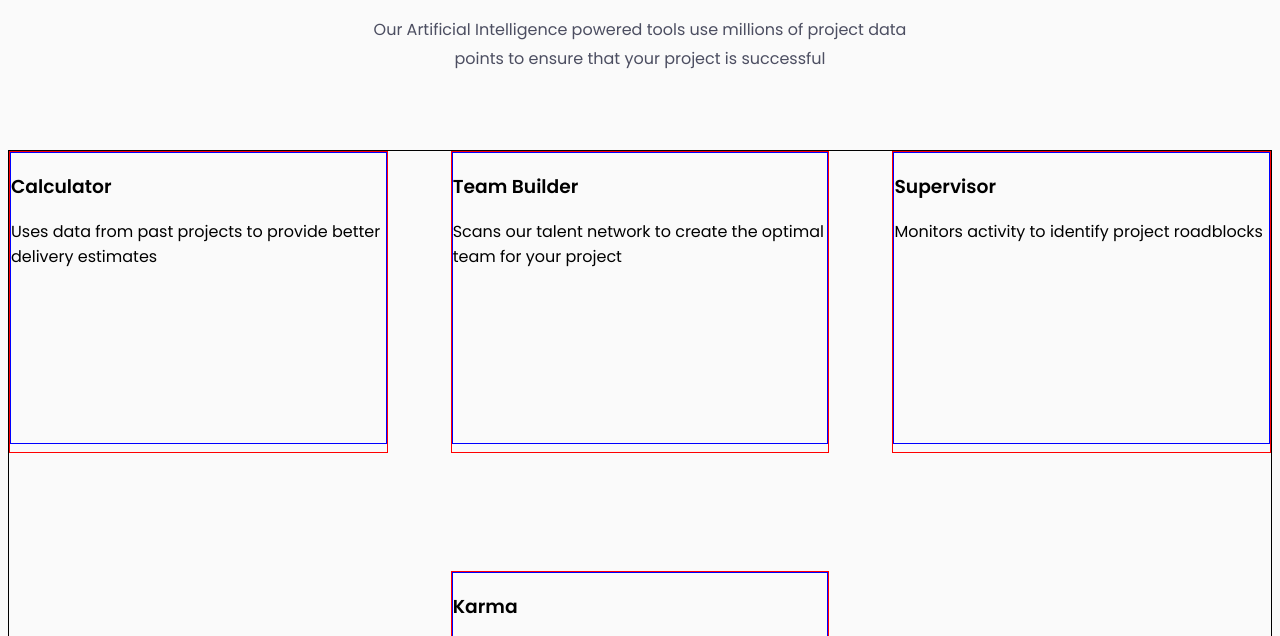
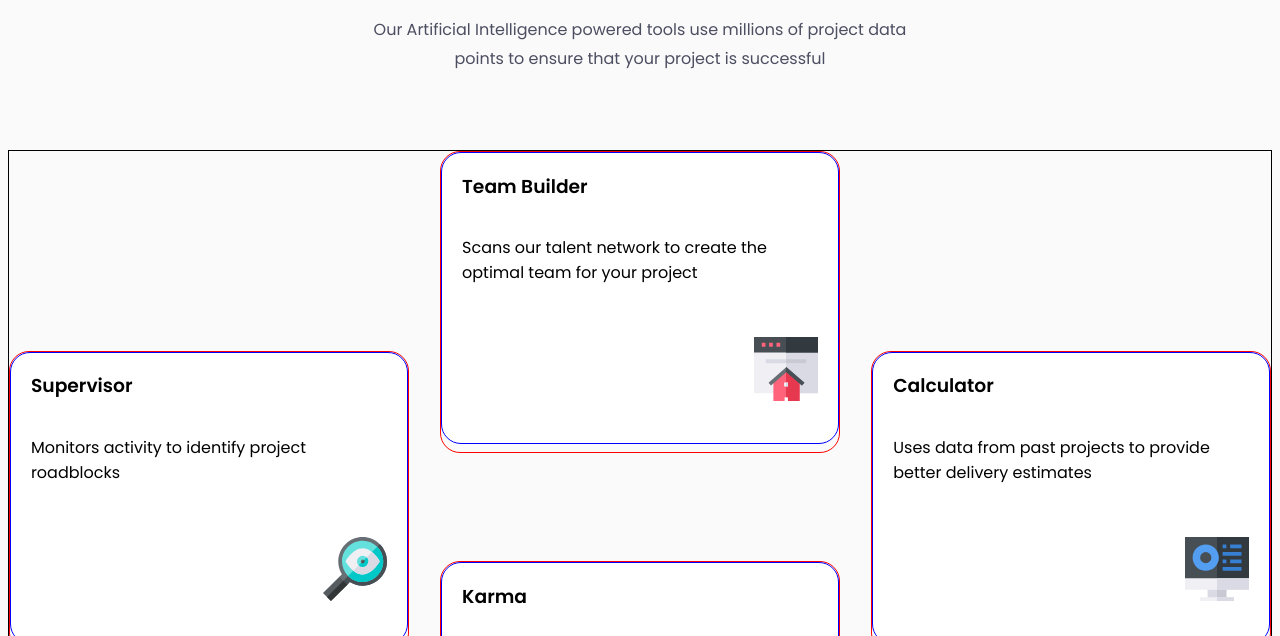
Before and after one commit to abdmud/four-card-feature-section, a plain HTML site: page index.html in a window 1280 px wide. Shown: the part 148-784 px from the top of the page. Drawn offline with Linux system fonts and the light colour scheme.

Commit message:
added card images and border radius

```diff
--- a/index.html
+++ b/index.html
@@ -29,10 +29,14 @@
 
     <!------------ Card Section Container ------------------->
     <container class="bottom">
-      <div class="card supervisor">
+
+      <div class="card calculator">
         <div class="card-body">
-          <h3 class="card-title">Supervisor</h3>
-          <p class="card-msg">Monitors activity to identify project roadblocks</p>
+          <h3 class="card-title">Calculator</h3>
+          <p class="card-msg">Uses data from past projects to provide better delivery estimates</p>
+          <div class="card-img">
+            <img src="./images/icon-calculator.svg" alt="calculator image">
+          </div>
         </div>
       </div>
 
@@ -40,13 +44,19 @@
         <div class="card-body">
           <h3 class="card-title">Team Builder</h3>
           <p class="card-msg">Scans our talent network to create the optimal team for your project</p>
+          <div class="card-img">
+            <img src="./images/icon-team-builder.svg" alt="team builder image">
+          </div>
         </div>
       </div>
 
-      <div class="card calculator">
+      <div class="card supervisor">
         <div class="card-body">
-          <h3 class="card-title">Calculator</h3>
-          <p class="card-msg">Uses data from past projects to provide better delivery estimates</p>
+          <h3 class="card-title">Supervisor</h3>
+          <p class="card-msg">Monitors activity to identify project roadblocks</p>
+          <div class="card-img">
+            <img src="./images/icon-supervisor.svg" alt="supervisor image">
+          </div>
         </div>
       </div>
 
@@ -54,6 +64,9 @@
         <div class="card-body">
           <h3 class="card-title">Karma</h3>
           <p class="card-msg">Regularly evaluates our talent to ensure quality</p>
+          <div class="card-img">
+            <img src="./images/icon-karma.svg" alt="karma image">
+          </div>
         </div>
       </div>
 
--- a/styles.css
+++ b/styles.css
@@ -37,18 +37,31 @@ body {
     display: grid;
     grid-template-columns: 1fr 1fr 1fr;
     height: 800px;
-    gap: 5%;
+    gap: 2.5%;
     margin-top: 5%;
 }
 
 .card {
     border: solid 1px red;
     height: 300px;
+    border-radius: 20px;
 }
 
 .card-body {
     border: solid 1px blue;
     height: 290px;
+    background-color: white;
+    border-radius: 20px;
+    padding-left: 5%;
+    padding-right: 5%;
+    display: flex;
+    flex-direction: column;
+}
+
+.card-img {
+    display: flex;
+    justify-content: flex-end;
+    margin-top: 10%;
 }
 
 .karma {
@@ -56,9 +69,11 @@ body {
 }
 
 .calculator {
-    grid-area: 1 / 1 / span 2 / span 1;
+    grid-area: 1 / 3 / span 2 / span 1;
+    margin-top: 50%;
 }
 
 .supervisor {
-    grid-area: 1 / 3 / span 2 / span 1;
+    grid-area: 1 / 1 / span 2 / span 1;
+    margin-top: 50%;
 }
```
